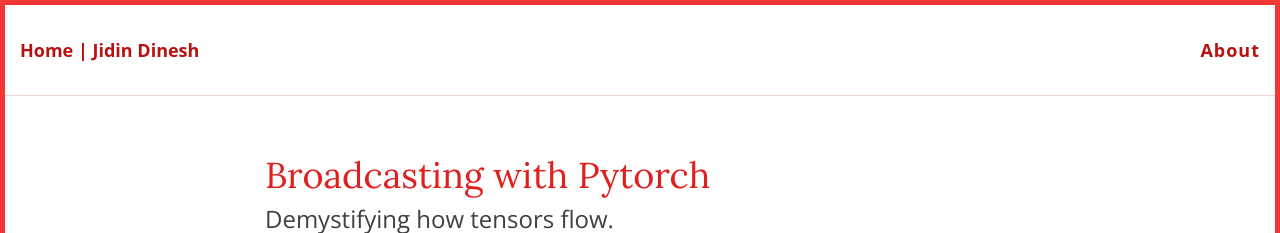
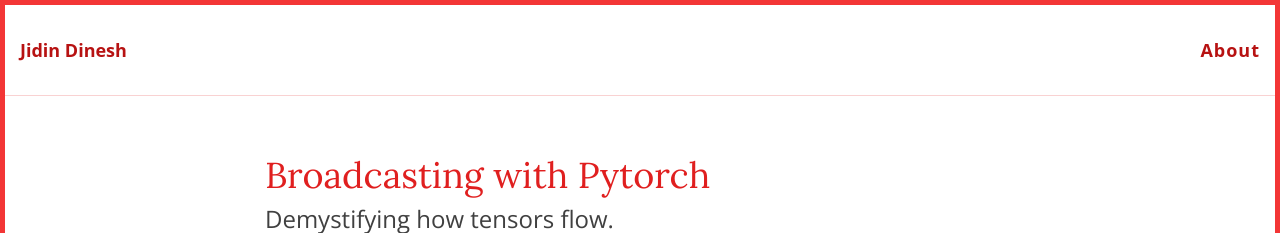
Before and after one commit to jidindinesh/jidindinesh.github.io, a Jekyll site: the page built from index.html, in a window 1280 px wide. Shown: the top 233 px of the page. Built offline with Jekyll 4.4.1, drawn with Linux system fonts in a browser that asks for light colours; nearby versions of some CDN libraries; the list of posts is cut into pages by our own code.

Commit message:
Update _config.yml

```diff
--- a/_config.yml
+++ b/_config.yml
@@ -8,7 +8,7 @@
 
 
 # Name of website
-title: Home | Jidin Dinesh
+title: Jidin Dinesh
 # Short description of your site
 description: MachLearning
 
```
